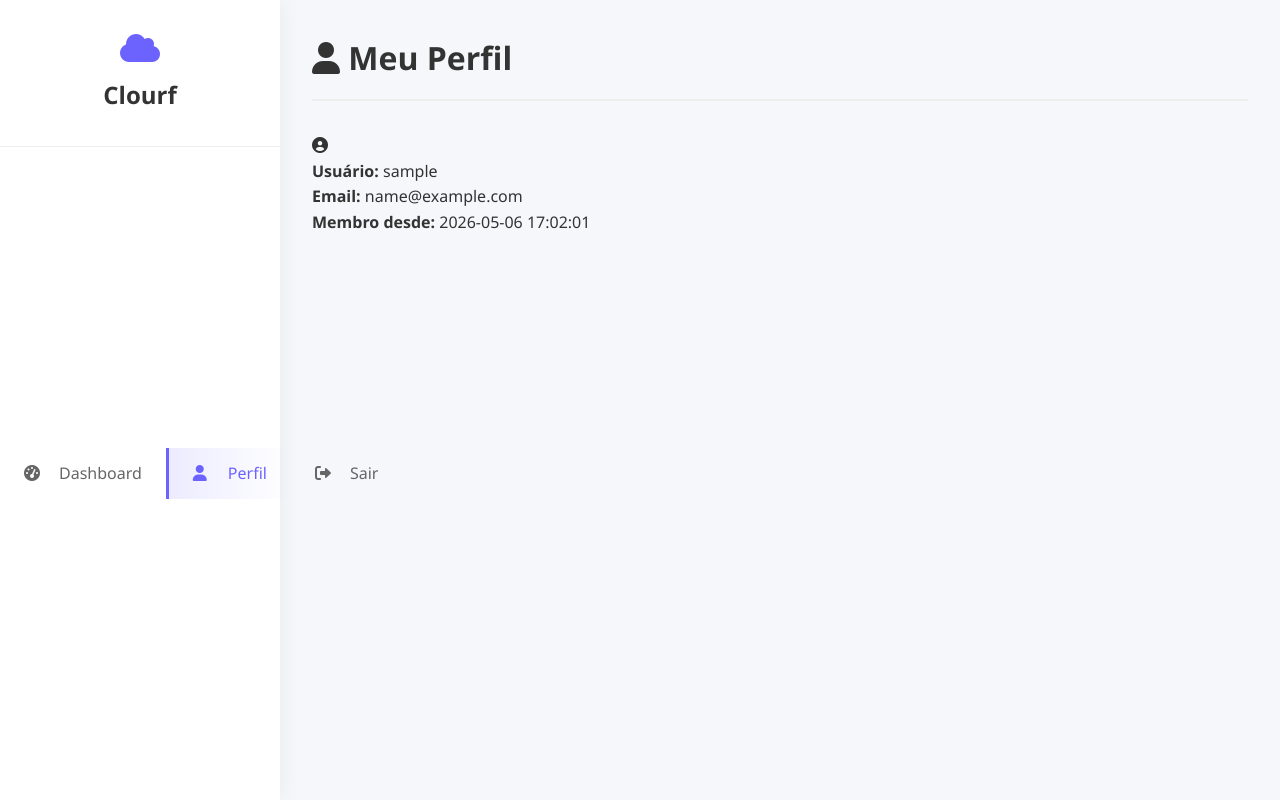
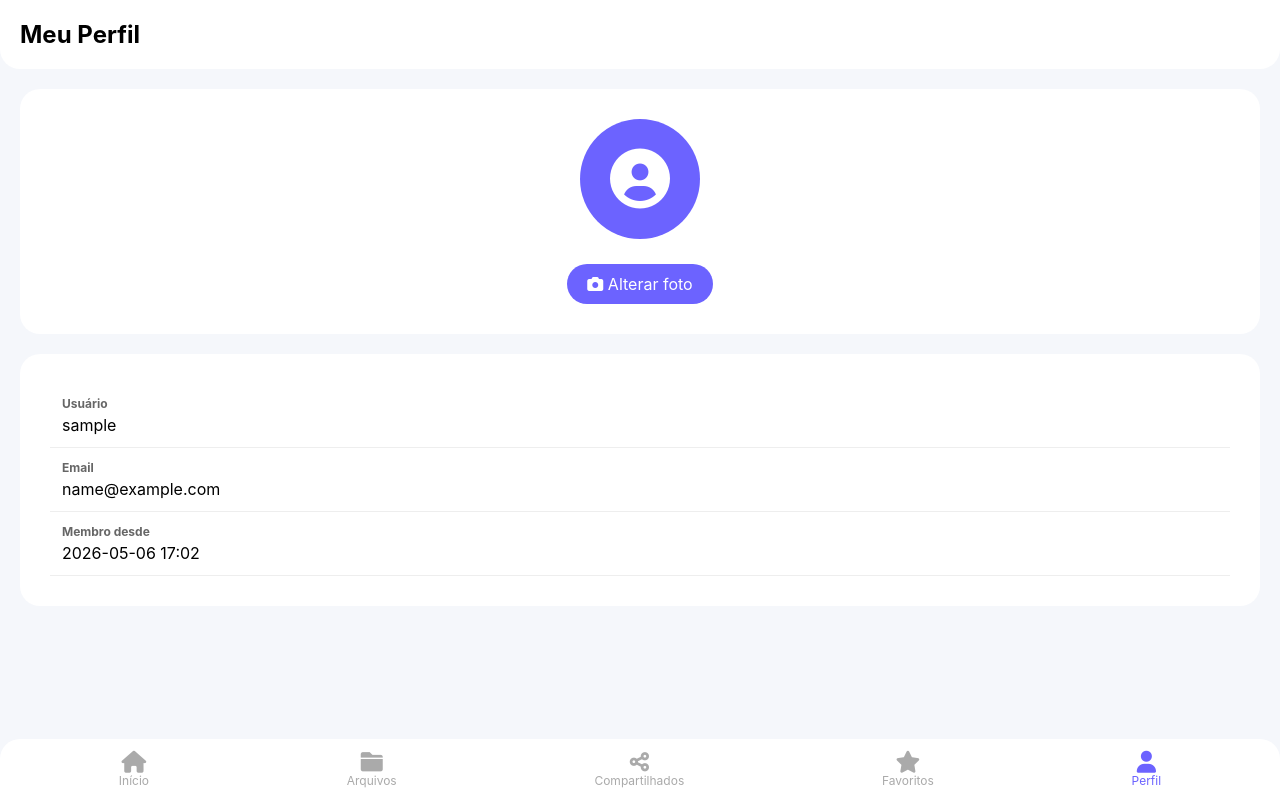
Before and after one commit to Desquek/Clourf-, a Flask app: page /perfil in a window 1280 px wide. Run offline with Flask 3, Linux system fonts and the light colour scheme; the visitor is signed in with stand-in values (Sample User, id 1); data comes from the database, SQL or seed files in the repository.

Commit message:
Atualizar o perfil.html

```diff
--- a/templates/perfil.html
+++ b/templates/perfil.html
@@ -5,38 +5,76 @@
     <meta name="viewport" content="width=device-width, initial-scale=1.0">
     <title>Meu Perfil - Clourf</title>
     <link rel="stylesheet" href="https://cdnjs.cloudflare.com/ajax/libs/font-awesome/6.0.0/css/all.min.css">
-    <link rel="stylesheet" href="{{ url_for('static', filename='style.css') }}">
+    <style>
+        * { margin: 0; padding: 0; box-sizing: border-box; }
+        body { font-family: -apple-system, sans-serif; background: #f5f7fb; padding-bottom: 70px; }
+
+        .header { background: white; padding: 20px; border-bottom-left-radius: 20px; border-bottom-right-radius: 20px; }
+        .header h1 { font-size: 24px; }
+
+        .container { padding: 20px; }
+
+        .perfil-card { background: white; border-radius: 20px; padding: 30px; text-align: center; margin-bottom: 20px; }
+        .perfil-foto { width: 120px; height: 120px; border-radius: 60px; object-fit: cover; margin-bottom: 15px; border: 3px solid #6C63FF; }
+        .perfil-foto-placeholder { width: 120px; height: 120px; border-radius: 60px; background: #6C63FF; display: flex; align-items: center; justify-content: center; margin: 0 auto 15px; }
+        .perfil-foto-placeholder i { font-size: 60px; color: white; }
+        .upload-foto-btn { background: #6C63FF; color: white; border: none; padding: 10px 20px; border-radius: 25px; margin-top: 10px; cursor: pointer; display: inline-block; }
+
+        .info-item { padding: 12px; border-bottom: 1px solid #eee; text-align: left; }
+        .info-label { font-weight: bold; color: #666; font-size: 12px; margin-bottom: 4px; }
+        .info-value { font-size: 16px; }
+
+        .bottom-menu { position: fixed; bottom: 0; left: 0; right: 0; background: white; display: flex; justify-content: space-around; padding: 12px 20px; border-top-left-radius: 20px; border-top-right-radius: 20px; }
+        .menu-item { display: flex; flex-direction: column; align-items: center; text-decoration: none; color: #aaa; font-size: 12px; }
+        .menu-item i { font-size: 22px; }
+        .menu-item.active { color: #6C63FF; }
+    </style>
 </head>
-<body class="dashboard-page">
-    <div class="dashboard-layout">
-        <aside class="sidebar">
-            <div class="sidebar-header">
-                <i class="fas fa-cloud"></i>
-                <h2>Clourf</h2>
-            </div>
-            <nav class="sidebar-nav">
-                <a href="/dashboard"><i class="fas fa-tachometer-alt"></i> Dashboard</a>
-                <a href="#" class="active"><i class="fas fa-user"></i> Perfil</a>
-                <a href="/logout"><i class="fas fa-sign-out-alt"></i> Sair</a>
-            </nav>
-        </aside>
+<body>
+    <div class="header">
+        <h1>Meu Perfil</h1>
+    </div>
 
-        <main class="dashboard-main">
-            <div class="dashboard-header">
-                <h1><i class="fas fa-user"></i> Meu Perfil</h1>
-            </div>
-
-            <div class="perfil-card">
-                <div class="perfil-avatar">
+    <div class="container">
+        <div class="perfil-card">
+            {% if user[3] %}
+                <img src="{{ user[3] }}" class="perfil-foto" alt="Foto">
+            {% else %}
+                <div class="perfil-foto-placeholder">
                     <i class="fas fa-user-circle"></i>
                 </div>
-                <div class="perfil-info">
-                    <p><strong>Usuário:</strong> {{ user[0] }}</p>
-                    <p><strong>Email:</strong> {{ user[1] or 'Não informado' }}</p>
-                    <p><strong>Membro desde:</strong> {{ user[2] }}</p>
-                </div>
+            {% endif %}
+
+            <form method="POST" action="/upload-foto" enctype="multipart/form-data">
+                <input type="file" name="foto" id="foto" accept="image/*" style="display: none;" onchange="this.form.submit()">
+                <label for="foto" class="upload-foto-btn">
+                    <i class="fas fa-camera"></i> Alterar foto
+                </label>
+            </form>
+        </div>
+
+        <div class="perfil-card">
+            <div class="info-item">
+                <div class="info-label">Usuário</div>
+                <div class="info-value">{{ user[0] }}</div>
             </div>
-        </main>
+            <div class="info-item">
+                <div class="info-label">Email</div>
+                <div class="info-value">{{ user[1] if user[1] else 'Não informado' }}</div>
+            </div>
+            <div class="info-item">
+                <div class="info-label">Membro desde</div>
+                <div class="info-value">{{ user[2][:16] }}</div>
+            </div>
+        </div>
+    </div>
+
+    <div class="bottom-menu">
+        <a href="/dashboard" class="menu-item"><i class="fas fa-home"></i><span>Início</span></a>
+        <a href="/meus-arquivos" class="menu-item"><i class="fas fa-folder"></i><span>Arquivos</span></a>
+        <a href="#" class="menu-item"><i class="fas fa-share-alt"></i><span>Compartilhados</span></a>
+        <a href="/favoritos" class="menu-item"><i class="fas fa-star"></i><span>Favoritos</span></a>
+        <a href="/perfil" class="menu-item active"><i class="fas fa-user"></i><span>Perfil</span></a>
     </div>
 </body>
 </html>
```
